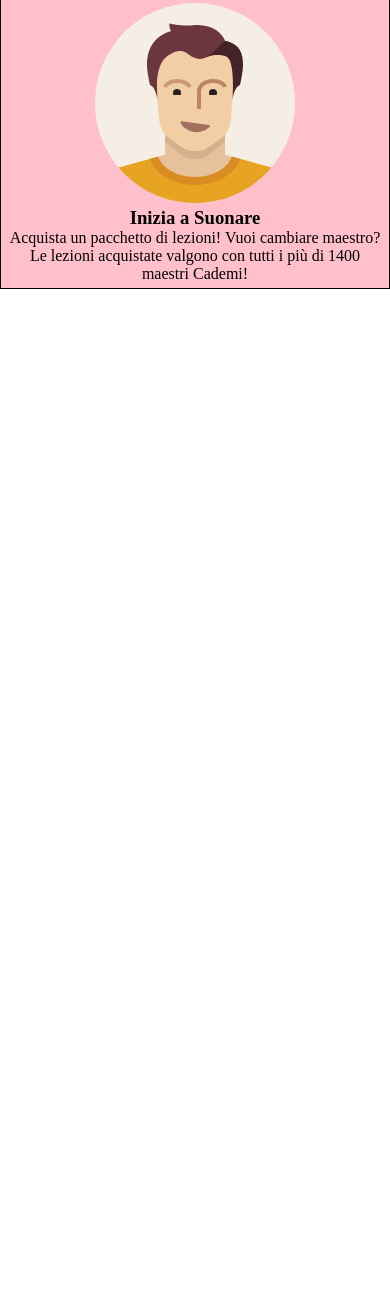
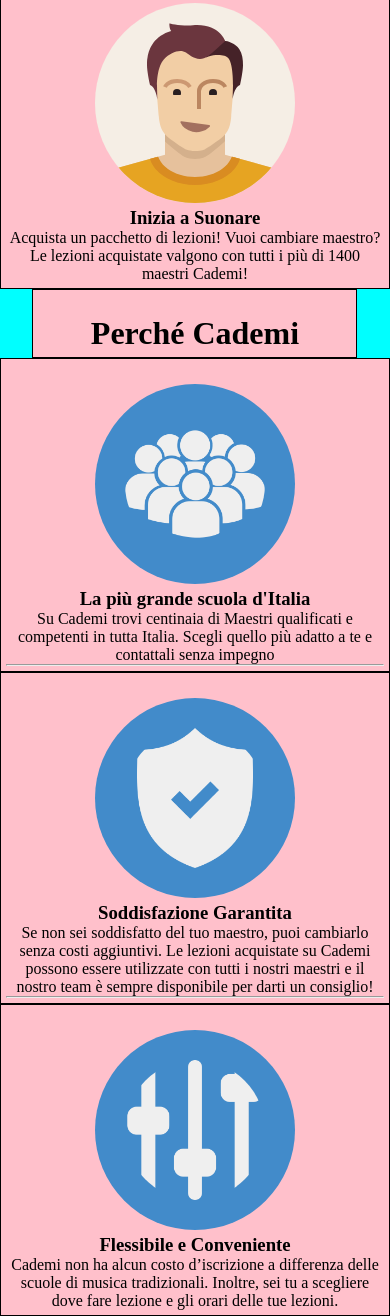
Before and after one commit to Francesca-Salvini/html-css-resp-wannabe-12bool, a plain HTML site: page html/index.html in a window 390 px wide. Shown: the part 1355-2671 px from the top of the page. Before the commit the page ends 1644 px from the top, so only its background shows below. Drawn offline with Linux system fonts and the light colour scheme.

Commit message:
completato main (con responsive)

```diff
--- a/css/style.css
+++ b/css/style.css
@@ -6,48 +6,48 @@
 }
 
 /* BLOCCO LEZIONI */
-#lezioni .row>.left,
+/* #lezioni .row>.left,
 #lezioni .row>.right {
   width: 50%;
   float: left;
-}
+} */
 
 #lezioni .row img {
   /* per centrare orizzontalmente */
-  display: block;
+  /* display: block;
   margin-right: auto;
-  margin-left: auto;
+  margin-left: auto; */
 }
 
-#lezioni {
+/* #lezioni {
   text-align: center;
-}
+} */
 
 /* BLOCCO STEPS */
-#steps .row>.left,
+/* #steps .row>.left,
 #steps .row>.central,
 #steps .row>.right {
   float: left;
   width: 33%;
-}
+} */
 
-#steps {
+/* #steps {
   text-align: center;
-}
+} */
 
 /* BLOCCO PERCHE */
 #why {
   text-align: center;
 }
 
-#why .row>.first,
+/* #why .row>.first,
 #why .row>.second,
 #why .row>.third {
   width: 100%;
   margin-top: 80px;
-}
+} */
 
-#why .row img {
+#why.row img {
   background-color: #428bca;
   border-radius: 50%;
   padding: 30px
--- a/html/index.html
+++ b/html/index.html
@@ -76,6 +76,48 @@
         </div>
 
 
+        <div class="container">
+            <div class="col-xs-offset-1 col-xs-10 col-md-offset-1 col-md-10 col-lg-offset-1 col-lg-10">
+                <div class="row">
+                    <h1>Perché Cademi</h1>
+                </div>
+
+            </div>
+        </div>
+
+        <div class="container">
+            <div class="col-xs-12 col-md-12 col-lg-12">
+                <div id="why" class="row">
+                    <img src="../img/icon/profile.png" alt="">
+                    <h3>La più grande scuola d'Italia</h3>
+                    <p>Su Cademi trovi centinaia di Maestri qualificati e competenti in tutta Italia. Scegli quello più adatto a te e contattali senza impegno</p>
+                <hr>
+                </div>
+            </div>
+        </div>
+
+        <div class="container">
+            <div class="col-xs-12 col-md-12 col-lg-12">
+                <div id="why" class="row">
+                <img src="../img/icon/secure.png" alt="">
+                <h3>Soddisfazione Garantita</h3>
+                <p>Se non sei soddisfatto del tuo maestro, puoi cambiarlo senza costi aggiuntivi. Le lezioni acquistate su Cademi possono essere utilizzate con tutti i nostri maestri e il nostro team è sempre disponibile per darti un consiglio!</p>
+          <hr>
+        </div>
+                </div>
+            </div>
+        </div>
+
+        <div class="container">
+            <div class="col-xs-12 col-md-12 col-lg-12">
+                <div id="why" class="row">
+                    <img src="../img/icon/flex.png" alt="">
+                    <h3>Flessibile e Conveniente</h3>
+                    <p>Cademi non ha alcun costo d’iscrizione a differenza delle scuole di musica tradizionali. Inoltre, sei tu a scegliere dove fare lezione e gli orari delle tue lezioni.</p>
+                </div>
+            </div>
+        </div>
+
     </main>
 
 </body>
```
